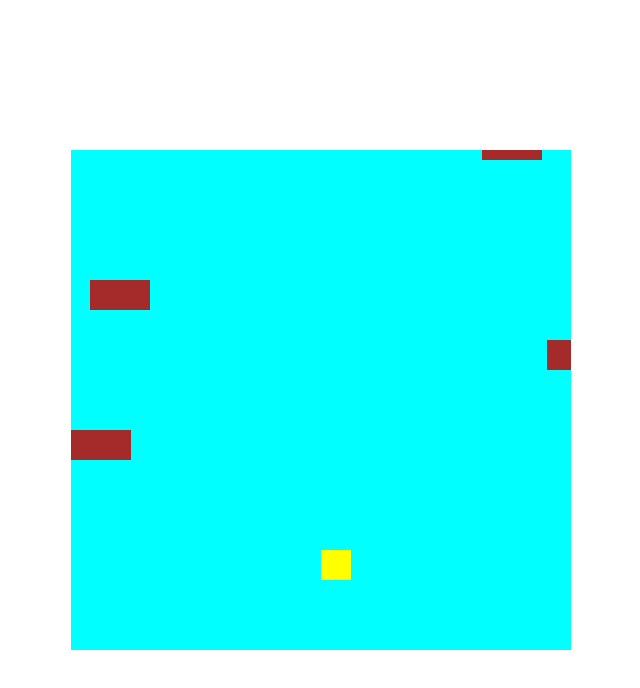
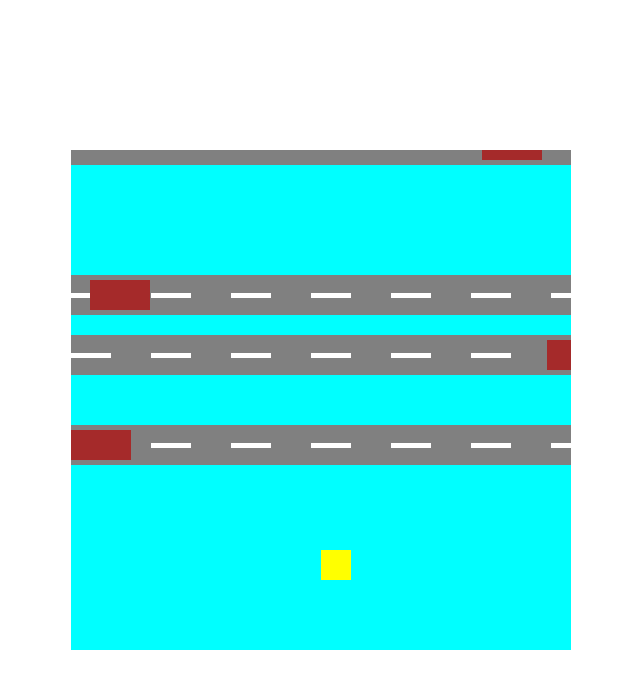
Before and after one commit to microegor/Games, a plain HTML site: page crossRoad/game.html in a window 1280 px wide. Shown: the whole page, without its empty margins (319-959 px from the left). Drawn offline with Linux system fonts and the light colour scheme.

Commit message:
feat: road added

```diff
--- a/crossRoad/css/game.css
+++ b/crossRoad/css/game.css
@@ -21,13 +21,37 @@ body {
   overflow: hidden;
 }
 
-.chiken {
+.road{
   position: absolute;
-  background-color: yellow;
-  z-index: 1000;
+  background-color: gray;
+  z-index: 1;
+  display: flex;
+  justify-content: center;
 }
 
 .car {
   position: absolute;
   background-color: brown;
+  z-index: 3;
 }
+
+.chicken {
+  position: absolute;
+  background-color: yellow;
+  z-index: 4;
+}
+
+.line {
+  position: absolute;
+  height: 5px;
+  width: 100%;
+  z-index: 2;
+
+  background: repeating-linear-gradient(
+    to right,
+    white 0px,
+    white 40px,
+    transparent 40px,
+    transparent 80px
+  );
+}
--- a/crossRoad/src/game/cars.js
+++ b/crossRoad/src/game/cars.js
@@ -16,10 +16,21 @@ export function initCars(screenElement) {
 
 export function createCar(y, dir, speed) {
   const car = document.createElement("div");
+  const road = document.createElement("div");
+  const line = document.createElement("div");
+
   car.classList.add("car");
+  road.classList.add("road");
+  line.classList.add("line");
 
   car.style.width = CarWidth + "px";
   car.style.height = CarHeight + "px";
+
+  road.style.width = "100%";
+  road.style.height = CarHeight + 10 + "px";
+
+  line.style.height = "5px";
+  line.style.width = "100%";
 
   let x;
 
@@ -31,13 +42,18 @@ export function createCar(y, dir, speed) {
 
   const newCar = {
     element: car,
+    road: road,
+    line: line,
     x: x,
     y: y,
     dir: dir,
     speed: speed,
   };
 
+  screen.appendChild(road);
+  screen.appendChild(line);
   screen.appendChild(car);
+
   state.cars.push(newCar);
 
   redrawCars();
@@ -47,6 +63,8 @@ export function redrawCars() {
   for (let i = 0; i < state.cars.length; i++) {
     state.cars[i].element.style.left = state.cars[i].x + "px";
     state.cars[i].element.style.top = state.cars[i].y + "px";
+    state.cars[i].road.style.top = state.cars[i].y - 5 + "px";
+    state.cars[i].line.style.top = state.cars[i].y + 13 + "px";
   }
 }
 
```
